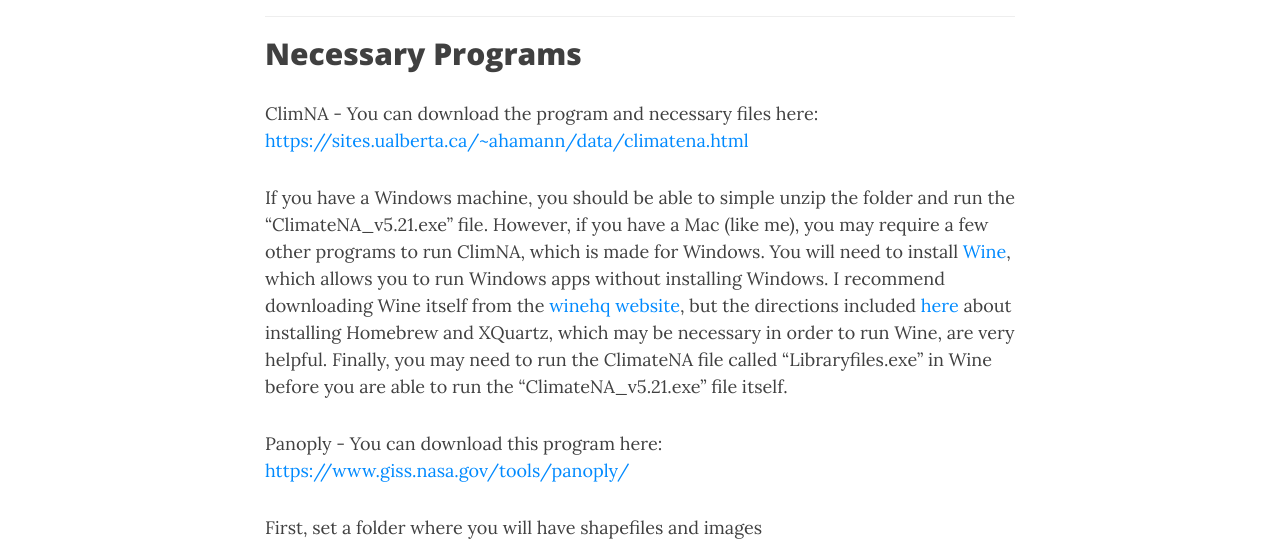
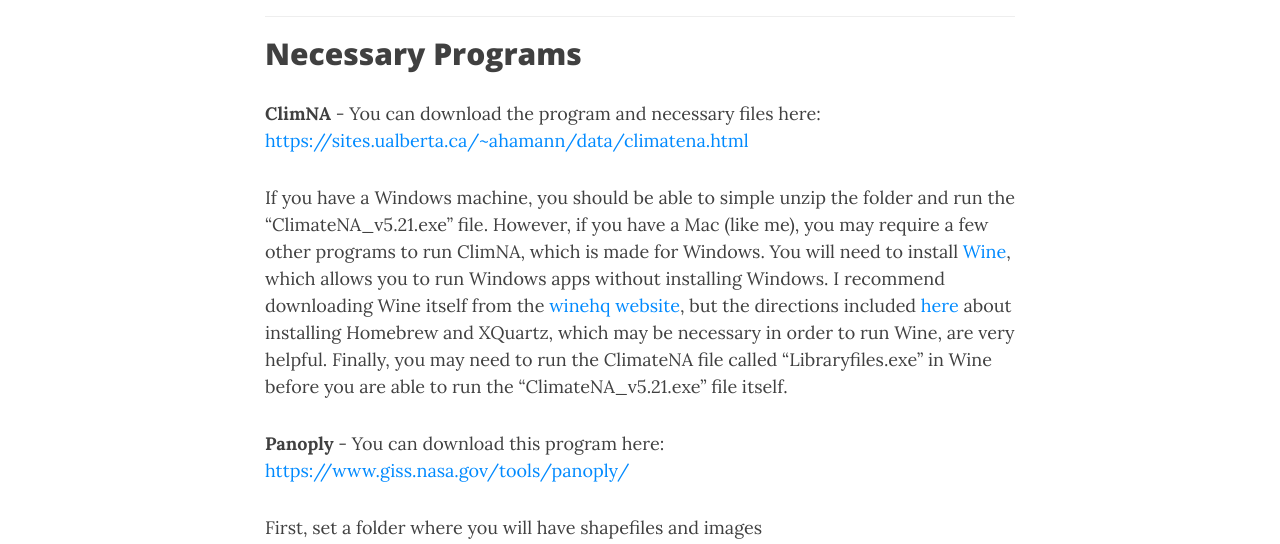
Before and after one commit to lbrensk/UFBI2018.github.io, a Jekyll site: the page built from Laura.md, in a window 1280 px wide and 900 px high. Shown: the part 312-856 px from the top of the window. Built offline with Jekyll 4.4.1, drawn with Linux system fonts in a browser that asks for light colours; nearby versions of some CDN libraries.

```diff
--- a/Laura.md
+++ b/Laura.md
@@ -9,12 +9,12 @@ permalink: /Laura/
 
 ## Necessary Programs
 
-ClimNA - You can download the program and necessary files here: [https://sites.ualberta.ca/~ahamann/data/climatena.html](https://sites.ualberta.ca/~ahamann/data/climatena.html)
+**ClimNA** - You can download the program and necessary files here: [https://sites.ualberta.ca/~ahamann/data/climatena.html](https://sites.ualberta.ca/~ahamann/data/climatena.html)
 
 If you have a Windows machine, you should be able to simple unzip the folder and run the "ClimateNA_v5.21.exe" file.
 However, if you have a Mac (like me), you may require a few other programs to run ClimNA, which is made for Windows. You will need to install [Wine](http://www.winehq.org), which allows you to run Windows apps without installing Windows. I recommend downloading Wine itself from the [winehq website](http://www.winehq.org), but the directions included [here](https://www.davidbaumgold.com/tutorials/wine-mac/#part-1:-install-homebrew) about installing Homebrew and XQuartz, which may be necessary in order to run Wine, are very helpful. Finally, you may need to run the ClimateNA file called “Libraryfiles.exe” in Wine before you are able to run the "ClimateNA_v5.21.exe" file itself.
 
-Panoply - You can download this program here: [https://www.giss.nasa.gov/tools/panoply/](https://www.giss.nasa.gov/tools/panoply/)
+**Panoply** - You can download this program here: [https://www.giss.nasa.gov/tools/panoply/](https://www.giss.nasa.gov/tools/panoply/)
 
 First, set a folder where you will have shapefiles and images
 
```
